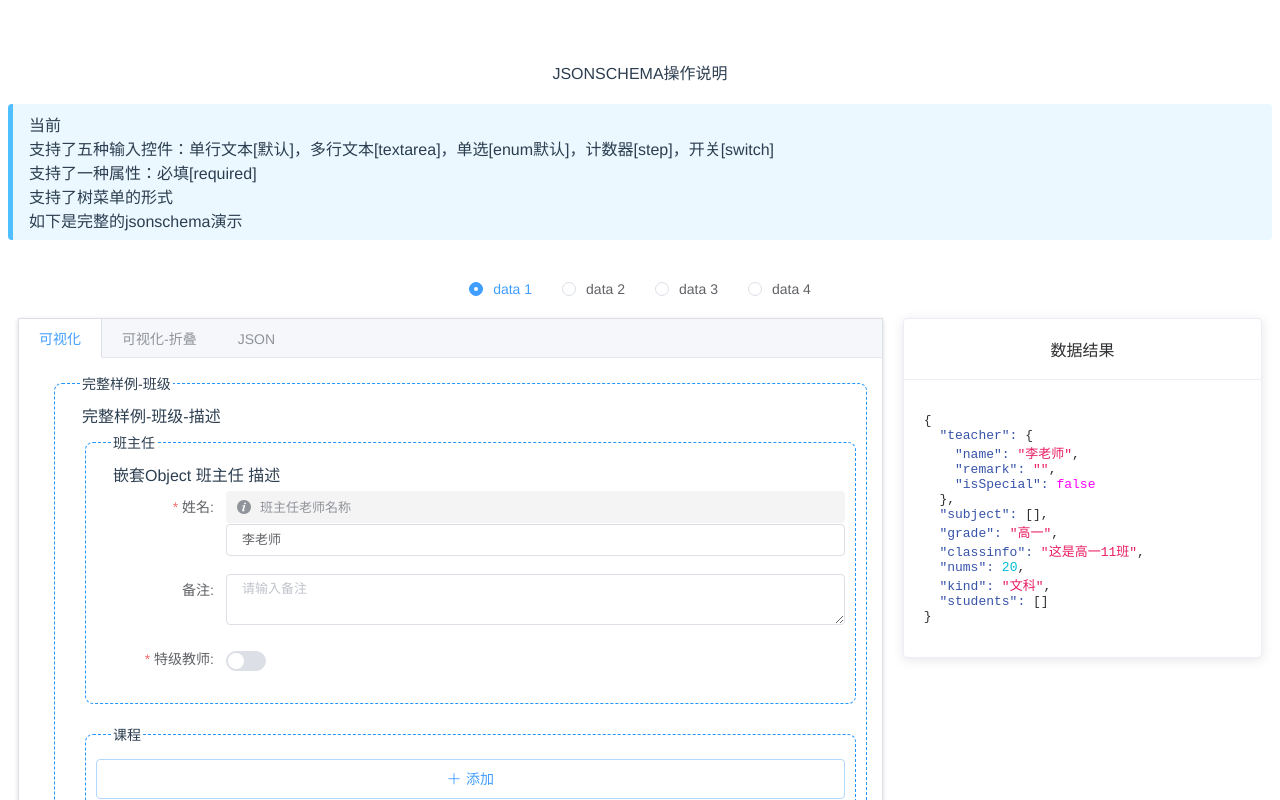
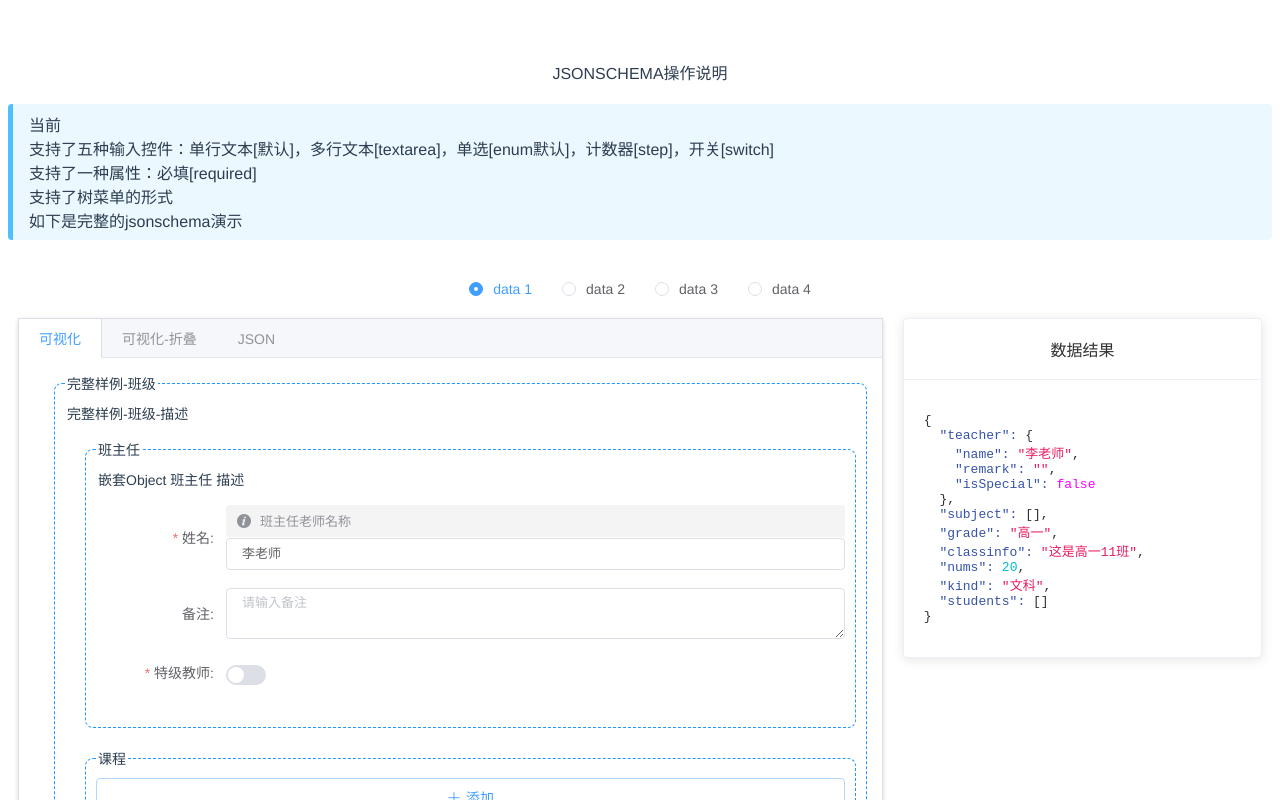
Before and after one commit to tggcs/schema-json-vue, a Vue app: page / in a window 1280 px wide. Shown: the top 800 px of the page. Built offline with nearby package versions, Linux system fonts and the light colour scheme.

Commit message:
更新样式

```diff
--- a/src/components/fields/ArrayField.vue
+++ b/src/components/fields/ArrayField.vue
@@ -83,7 +83,7 @@ export default {
 <style lang="scss" scoped>
 fieldset {
   min-width: 0;
-  padding: 10px;
+  padding: 10px 10px 20px;
   margin: 0 0 20px 20px;
   border-radius: 8px;
   border: 1px dashed #2196fe;
@@ -92,6 +92,8 @@ fieldset {
 
 fieldset.noborder {
   border: none;
+  padding-left: 0;
+  padding-top: 0;
   > .array-item {
     > .treeItem {
       padding-left: 0px;
--- a/src/components/fields/DescriptionField.vue
+++ b/src/components/fields/DescriptionField.vue
@@ -1,5 +1,5 @@
 <template>
-  <legend>{{description}}</legend>
+  <legend v-if="description">{{description}}</legend>
 </template>
 
 <script>
@@ -11,7 +11,7 @@ export default {
 
 <style lang="scss" scoped>
 legend {
-  margin-left: 15px;
-  margin-bottom: 5px;
+  margin-bottom: 16px;
+  font-size: 14px;
 }
 </style>
--- a/src/components/fields/ObjectField.vue
+++ b/src/components/fields/ObjectField.vue
@@ -1,7 +1,7 @@
 <template>
   <fieldset :class="{'noborder': !showTitle}">
     <TitleField :title="schema.title" v-if="showTitle"/>
-    <DescriptionField :description="schema.description" v-if="schema.description"/>
+    <DescriptionField :description="schema.description"/>
     <div v-for="(item, key, index) in schema.properties" :key="index">
       <SchemaField
         :kind="kind"
@@ -41,7 +41,7 @@ export default {
 <style lang="scss" scoped>
 fieldset {
   min-width: 0;
-  padding: 10px;
+  padding: 10px 10px 20px;
   margin: 0 0 20px 20px;
   border-radius: 8px;
   border: 1px dashed #2196fe;
@@ -50,7 +50,6 @@ fieldset {
 
 fieldset.noborder {
   border: none;
-  margin-left: 0;
   padding-left: 0;
   padding-top: 0;
 }
--- a/src/components/fields/TitleField.vue
+++ b/src/components/fields/TitleField.vue
@@ -10,7 +10,6 @@ export default {
 
 <style lang="scss" scoped>
 legend {
-  margin-left: 15px;
   font-size: 14px;
 }
 </style>
--- a/src/index.vue
+++ b/src/index.vue
@@ -68,6 +68,15 @@ export default {
   .el-alert--info {
     padding: 0 10px;
   }
+  .el-form-item {
+    position: relative;
+  }
+  .el-form-item__label {
+    top: 50%;
+    line-height: 1.5;
+    transform: translateY(-50%);
+    position: absolute;
+  }
 }
 .triangle {
   display: inline-block;
```
